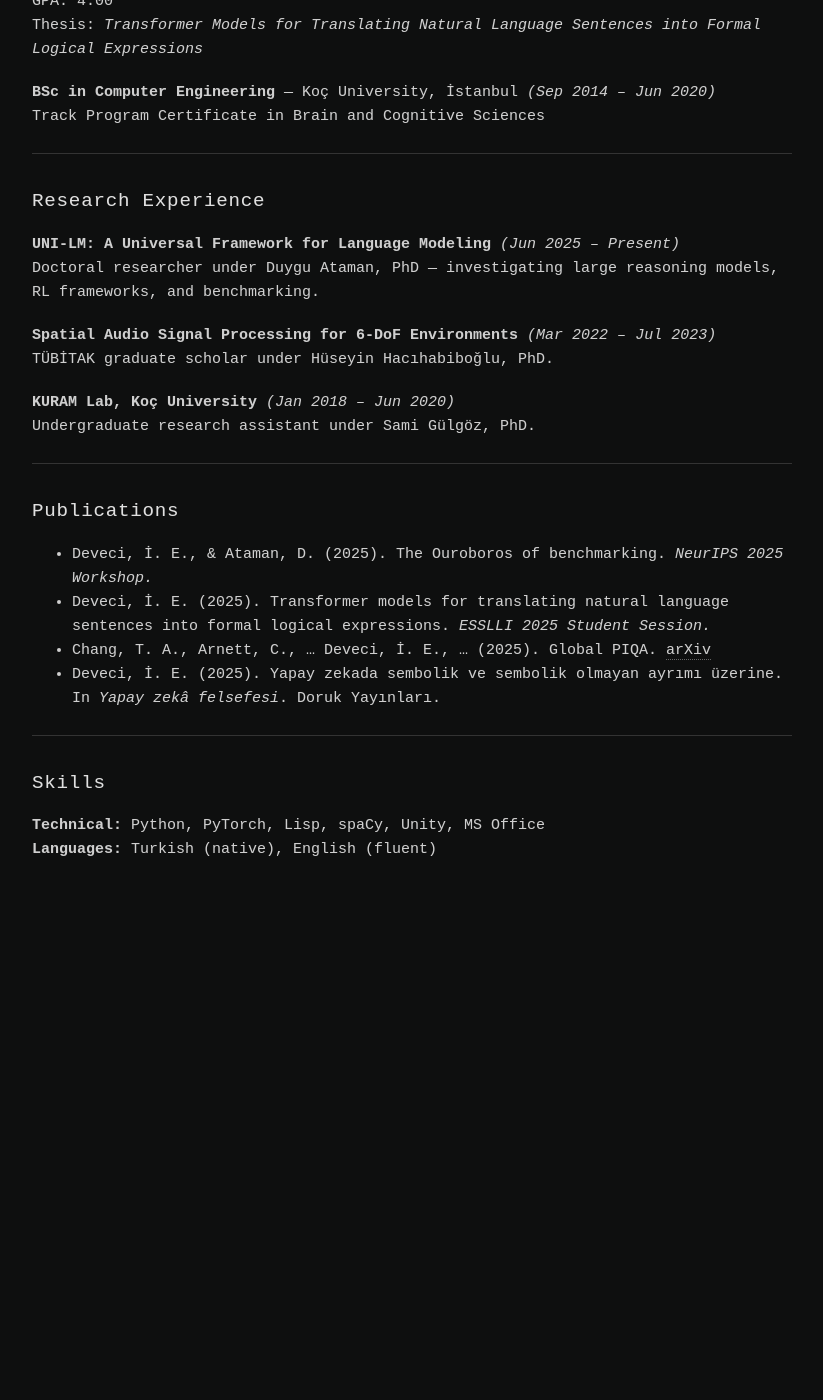
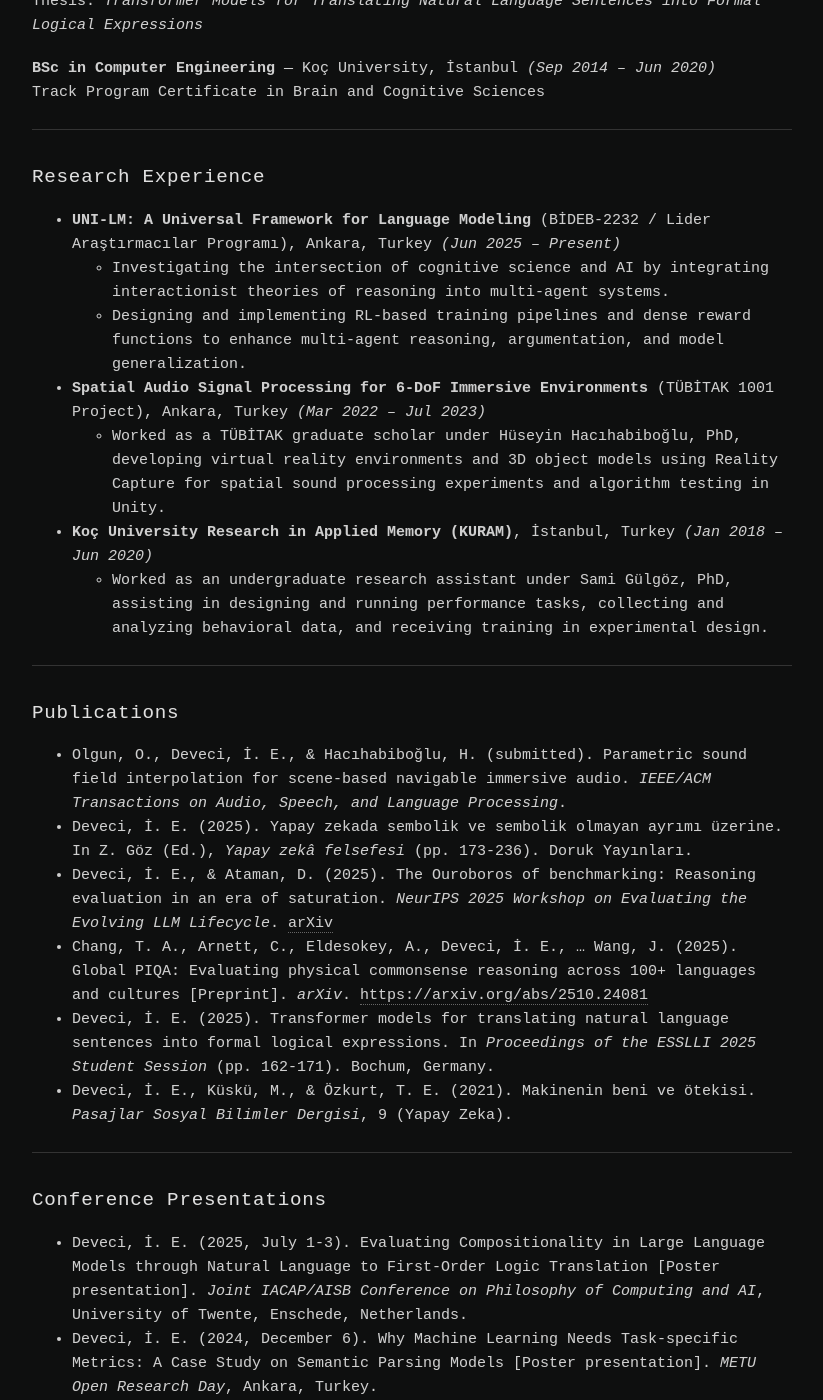
Before and after one commit to ieddeveci/ieddeveci.github.io, a Jekyll site: the page built from cv.md, in a window 1280 px wide and 1400 px high, scrolled down 386 px. Shown: the whole window, without its empty margins (228-1051 px from the left). Built offline with Jekyll 4.4.1, drawn with Linux system fonts in a browser that asks for light colours; before the commit the page ends 1308 px from its top, so only the background shows below that; some of the changed text lies outside the part shown.

Commit message:
Update cv.md

```diff
--- a/cv.md
+++ b/cv.md
@@ -12,7 +12,6 @@ You can download my full CV as a [PDF](/assets/CV_IED.pdf)
 **PhD in Cognitive Science** — METU, Ankara *(Sep 2024 – Present)*
 
 **MSc in Cognitive Science** — METU, Ankara *(Oct 2020 – May 2024)*
-GPA: 4.00
 Thesis: *Transformer Models for Translating Natural Language Sentences into Formal Logical Expressions*
 
 **BSc in Computer Engineering** — Koç University, İstanbul *(Sep 2014 – Jun 2020)*
@@ -22,27 +21,32 @@ Track Program Certificate in Brain and Cognitive Sciences
 
 ## Research Experience
 
-**UNI-LM: A Universal Framework for Language Modeling** *(Jun 2025 – Present)*
-Doctoral researcher under Duygu Ataman, PhD — investigating large reasoning models, RL frameworks, and benchmarking.
-
-**Spatial Audio Signal Processing for 6-DoF Environments** *(Mar 2022 – Jul 2023)*
-TÜBİTAK graduate scholar under Hüseyin Hacıhabiboğlu, PhD.
-
-**KURAM Lab, Koç University** *(Jan 2018 – Jun 2020)*
-Undergraduate research assistant under Sami Gülgöz, PhD.
+* **UNI-LM: A Universal Framework for Language Modeling** (BİDEB-2232 / Lider Araştırmacılar Programı), Ankara, Turkey *(Jun 2025 – Present)*
+  * Investigating the intersection of cognitive science and AI by integrating interactionist theories of reasoning into multi-agent systems.
+  * Designing and implementing RL-based training pipelines and dense reward functions to enhance multi-agent reasoning, argumentation, and model generalization.
+* **Spatial Audio Signal Processing for 6-DoF Immersive Environments** (TÜBİTAK 1001 Project), Ankara, Turkey *(Mar 2022 – Jul 2023)*
+  * Worked as a TÜBİTAK graduate scholar under Hüseyin Hacıhabiboğlu, PhD, developing virtual reality environments and 3D object models using Reality Capture for spatial sound processing experiments and algorithm testing in Unity.
+* **Koç University Research in Applied Memory (KURAM)**, İstanbul, Turkey *(Jan 2018 – Jun 2020)*
+  * Worked as an undergraduate research assistant under Sami Gülgöz, PhD, assisting in designing and running performance tasks, collecting and analyzing behavioral data, and receiving training in experimental design.
 
 ---
 
 ## Publications
 
-- Deveci, İ. E., & Ataman, D. (2025). The Ouroboros of benchmarking. *NeurIPS 2025 Workshop.*
-- Deveci, İ. E. (2025). Transformer models for translating natural language sentences into formal logical expressions. *ESSLLI 2025 Student Session.*
-- Chang, T. A., Arnett, C., … Deveci, İ. E., … (2025). Global PIQA. [arXiv](https://arxiv.org/abs/2510.24081)
-- Deveci, İ. E. (2025). Yapay zekada sembolik ve sembolik olmayan ayrımı üzerine. In *Yapay zekâ felsefesi*. Doruk Yayınları.
+* Olgun, O., Deveci, İ. E., & Hacıhabiboğlu, H. (submitted). Parametric sound field interpolation for scene-based navigable immersive audio. *IEEE/ACM Transactions on Audio, Speech, and Language Processing*.
+* Deveci, İ. E. (2025). Yapay zekada sembolik ve sembolik olmayan ayrımı üzerine. In Z. Göz (Ed.), *Yapay zekâ felsefesi* (pp. 173-236). Doruk Yayınları.
+* Deveci, İ. E., & Ataman, D. (2025). The Ouroboros of benchmarking: Reasoning evaluation in an era of saturation. *NeurIPS 2025 Workshop on Evaluating the Evolving LLM Lifecycle*. [arXiv](https://arxiv.org/abs/2511.01365)
+* Chang, T. A., Arnett, C., Eldesokey, A., Deveci, İ. E., ... Wang, J. (2025). Global PIQA: Evaluating physical commonsense reasoning across 100+ languages and cultures [Preprint]. *arXiv*. [https://arxiv.org/abs/2510.24081](https://arxiv.org/abs/2510.24081)
+* Deveci, İ. E. (2025). Transformer models for translating natural language sentences into formal logical expressions. In *Proceedings of the ESSLLI 2025 Student Session* (pp. 162-171). Bochum, Germany.
+* Deveci, İ. E., Küskü, M., & Özkurt, T. E. (2021). Makinenin beni ve ötekisi. *Pasajlar Sosyal Bilimler Dergisi*, 9 (Yapay Zeka).
 
 ---
 
-## Skills
+## Conference Presentations
 
-**Technical:** Python, PyTorch, Lisp, spaCy, Unity, MS Office
-**Languages:** Turkish (native), English (fluent)
+* Deveci, İ. E. (2025, July 1-3). Evaluating Compositionality in Large Language Models through Natural Language to First-Order Logic Translation [Poster presentation]. *Joint IACAP/AISB Conference on Philosophy of Computing and AI*, University of Twente, Enschede, Netherlands.
+* Deveci, İ. E. (2024, December 6). Why Machine Learning Needs Task-specific Metrics: A Case Study on Semantic Parsing Models [Poster presentation]. *METU Open Research Day*, Ankara, Turkey.
+* Deveci, İ. E. (2024, June 1). Transformer Models for Translating Natural Language Sentences into Formal Logical Expressions [Poster presentation]. *ISBCS 2024*, Ankara, Turkey.
+* Deveci, İ. E., Zambak, A. F., & Temürcü, C. (2023, December 13). Bridging Words and Symbols: Using Transformers for Translating Sentences into Logical Expressions [Poster presentation]. *METU Open Research Day*, Ankara, Turkey.
+* Deveci, İ. E., & Başoğlu, C. (2023, May 7). The Main Problem with Neuroimaging Research in Explaining Cognitive Faculties [Poster presentation]. *ISBCS 2023*, Istanbul, Turkey.
+* Şahin, Y., & Deveci, İ. E. (2023, May 7). Against Representations That Do Not Represent: Reply to Thomson and Piccinini [Poster presentation]. *ISBCS 2023*, Istanbul, Turkey.
```
